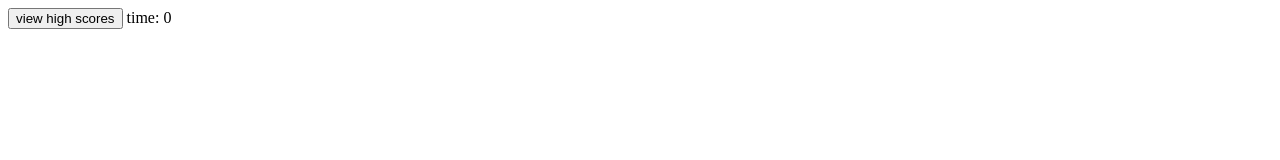
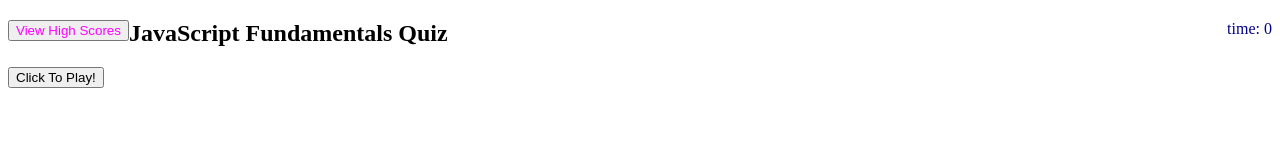
Before and after one commit to DuGBB/code-quiz, a plain HTML site: page index.html in a window 1280 px wide. Drawn offline with Linux system fonts and the light colour scheme.

Commit message:
placement and color of nav buttons

```diff
--- a/assets/css/style.css
+++ b/assets/css/style.css
@@ -0,0 +1,11 @@
+/*High Score and Timer at the top of the page*/
+.right #timer {
+    float: right;
+    color: darkblue;
+
+}
+
+.left #ViewHighScores {
+    float: left;
+    color: fuchsia;
+}
--- a/index.html
+++ b/index.html
@@ -2,14 +2,33 @@
 <html lang="en">
 <head>
   <meta charset="UTF-8">
-  <meta name="viewport" content="width=device-width, initial-scale=1.0">
+  <meta name="viewport" content="width=device-width, iSnitial-scale=1.0">
   <meta http-equiv="X-UA-Compatible" content="ie=edge">
   <link rel="stylesheet" type="text/css" href="./assets/css/style.css"><!--link for css file-->
+  <script src="./assets/js/script.js"></script><!--link for js file-->
   <title>Code Quiz</title><!--page title-->
 </head>
+
 <body>
-  <input id="view-high-scores" type="button" value="view high scores">
-  <span id="timer">time: 0</span>
-  <script src="./assets/js/script.js"></script><!--link for js file-->
+
+  <section class="nav">
+    <div class="left">
+      <input id="ViewHighScores" type="button" value="View High Scores">
+    </div>
+
+    <div class="right">
+      <span id="timer">time: 0</span>
+    </div>
+
+  </section>
+
+  <section id="landingPage">
+    <div id="content">
+      <h1>
+        JavaScript Fundamentals Quiz
+      </h1>
+      <button onclick="Click_To_Play!()">Click To Play!</button>
+    </div>
+  </section>
 </body>
 </html>
```
